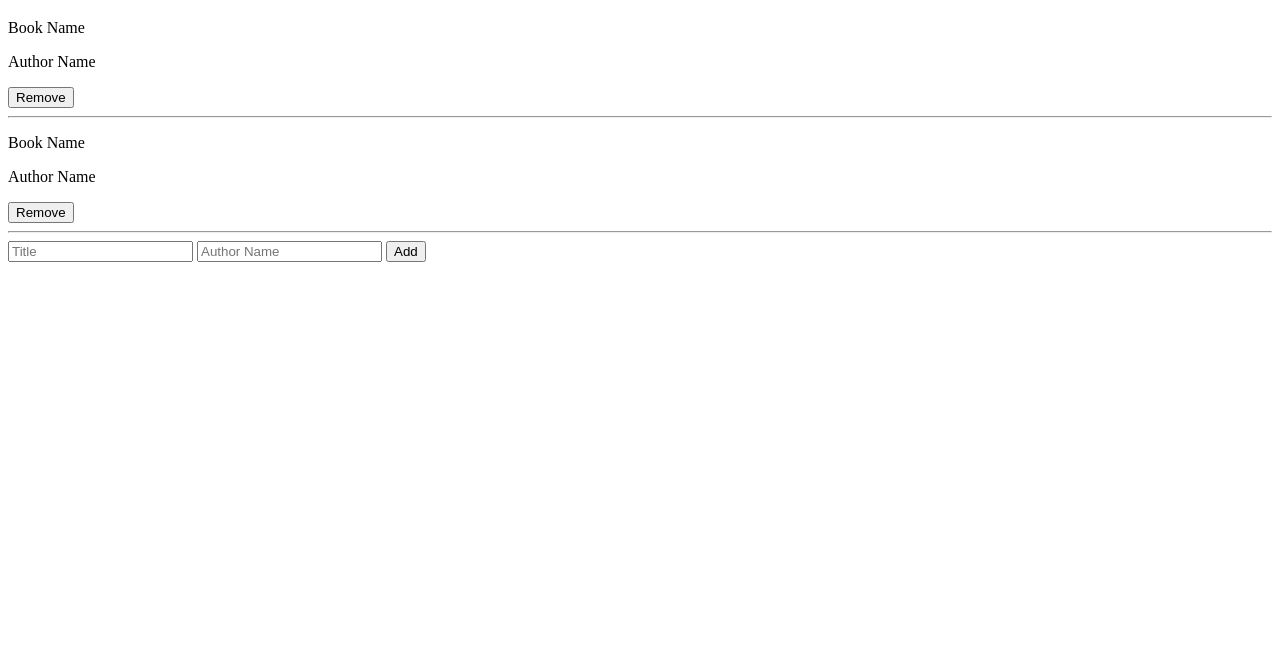
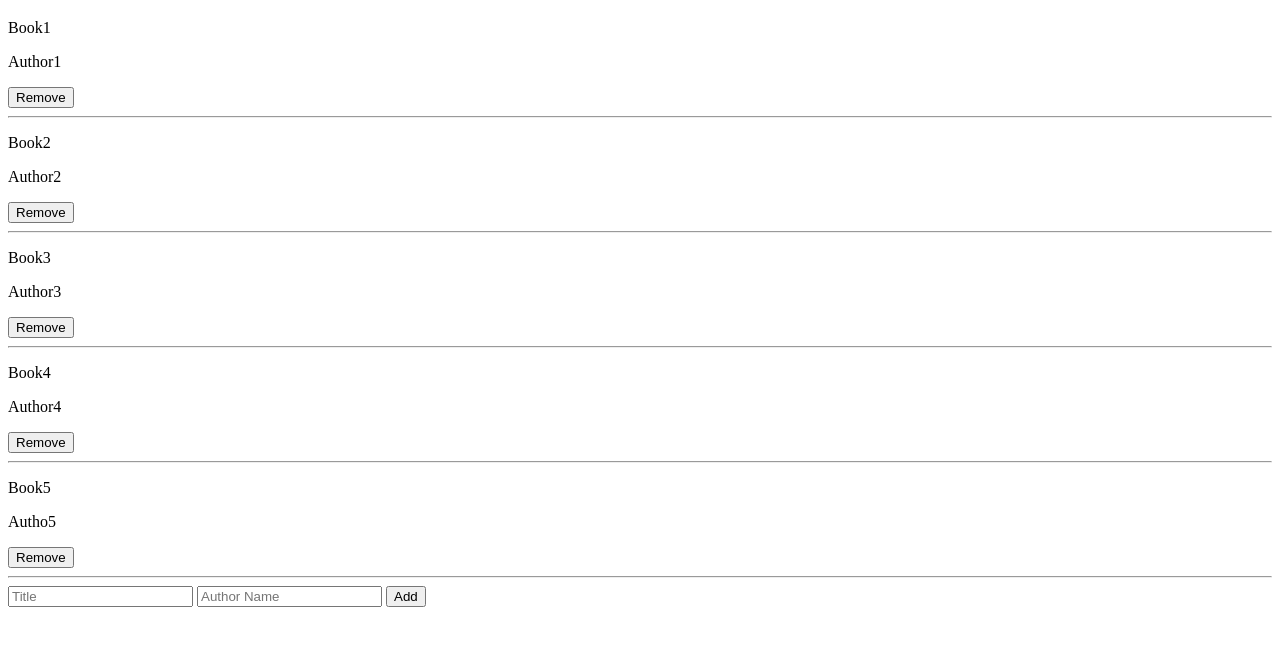
Before and after one commit to ichala/Awesome-books, a plain HTML site: page index.html in a window 1280 px wide. Shown: the part 61-706 px from the top of the page. Drawn offline with Linux system fonts and the light colour scheme.

Commit message:
Add Display Book Function

```diff
--- a/index.html
+++ b/index.html
@@ -10,15 +10,9 @@
 
 <body>
     <h1>Awesome Books</h1>
-    <p>Book Name</p>
-    <p>Author Name</p>
-    <button>Remove</button>
-    <hr>
-    <p>Book Name</p>
-    <p>Author Name</p>
-    <button id="remove_Button">Remove</button>
-    <hr>
+    <div id="book-list">
 
+    </div>
     <input id="title" type="text" placeholder="Title">
     <input id="author" type="text" placeholder="Author Name">
     <button id="add_Button">Add</button>
--- a/index.js
+++ b/index.js
@@ -1,9 +1,46 @@
-const ourBook = [{
-  id: 1,
-  name: "Book1",
-  author: "Author1"
-}, {
-  id: 2,
-  name: "Book2",
-  author: "Author2"
-}]
+const ourBooks = [
+  {
+    id: 1,
+    name: "Book1",
+    author: "Author1",
+  },
+  {
+    id: 2,
+    name: "Book2",
+    author: "Author2",
+  },
+  {
+    id: 3,
+    name: "Book3",
+    author: "Author3",
+  },
+  {
+    id: 4,
+    name: "Book4",
+    author: "Author4",
+  },
+  {
+    id: 5,
+    name: "Book5",
+    author: "Autho5",
+  },
+];
+
+// Display Books
+const BookList = document.querySelector("#book-list");
+ourBooks.forEach((book) => {
+  let new_book = `
+ <p>${book.name}</p>
+ <p>${book.author}</p>
+ <button onclick=RemoveBook(${book.id}) >Remove</button>
+ <hr>
+ `;
+  let Singlebook = document.createElement("div");
+  Singlebook.classList.add("single-book");
+  Singlebook.innerHTML = new_book;
+  BookList.appendChild(Singlebook);
+});
+
+// Remove Books
+
+// Add Books
```
